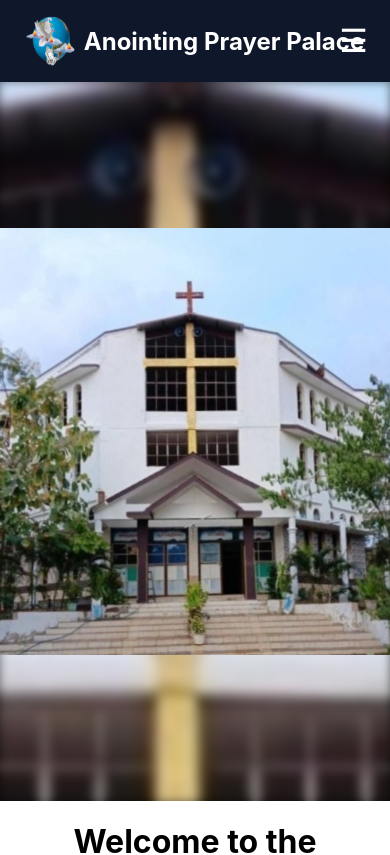
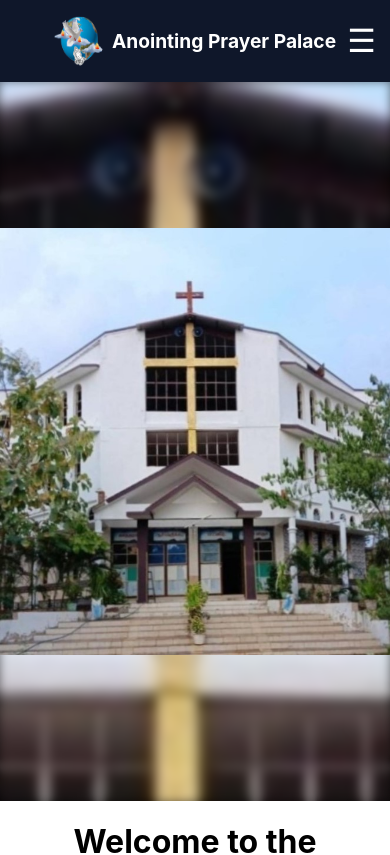
Before and after one commit to sms32/my-app, a React (Create React App) app: page / in a window 390 px wide. Shown: the top 855 px of the page. Built offline with nearby package versions, Linux system fonts and the light colour scheme.

Commit message:
Fixed general css

```diff
--- a/src/components/Navbar.css
+++ b/src/components/Navbar.css
@@ -71,7 +71,7 @@ li:hover {
   cursor: pointer;
   position: absolute;
   top: 50%; /* Aligns the menu button vertically */
-  right: 1rem; /* Stays on the right side */
+  right: 0.5rem; /* Stays on the right side */
   transform: translateY(-50%); /* Center vertically */
   transition: background-color 0.3s, color 0.3s;
 }
@@ -95,7 +95,7 @@ li:hover {
   }
 
   .navbar h1 {
-    font-size: 1.5rem;
+    font-size: 1.2rem;
     color: white;
     margin: 0;
   }
@@ -129,6 +129,8 @@ li:hover {
 
   .menu-button {
     display: block;
+    right: 0.5rem; /* Stays on the right side */
+
   }
 
   .close-button {
--- a/src/components/pages/Home.css
+++ b/src/components/pages/Home.css
@@ -205,6 +205,7 @@
       padding: 8px 16px; /* Smaller button size */
       font-size: 14px; /* Adjust button text size */
     }
+
   }
 
 /* Gallery Section */
@@ -280,3 +281,16 @@
   font-size: 50px;
   color: #182440;
 }
+
+
+@media (max-width: 768px) {
+
+.gallery-item {
+  height: 200px; /* Adjust height as needed */
+  width: 95%; /* Maintain aspect ratio */
+
+}
+
+
+
+}
--- a/src/components/pages/Prayer.css
+++ b/src/components/pages/Prayer.css
@@ -269,6 +269,11 @@ button[type="submit"]:hover {
     .prayer-requests-grid {
         grid-template-columns: repeat(2, 1fr);
     }
+    .video-section .section-title {
+        width: 80%;
+
+
+    }
 }
 
 .request-title {
```
